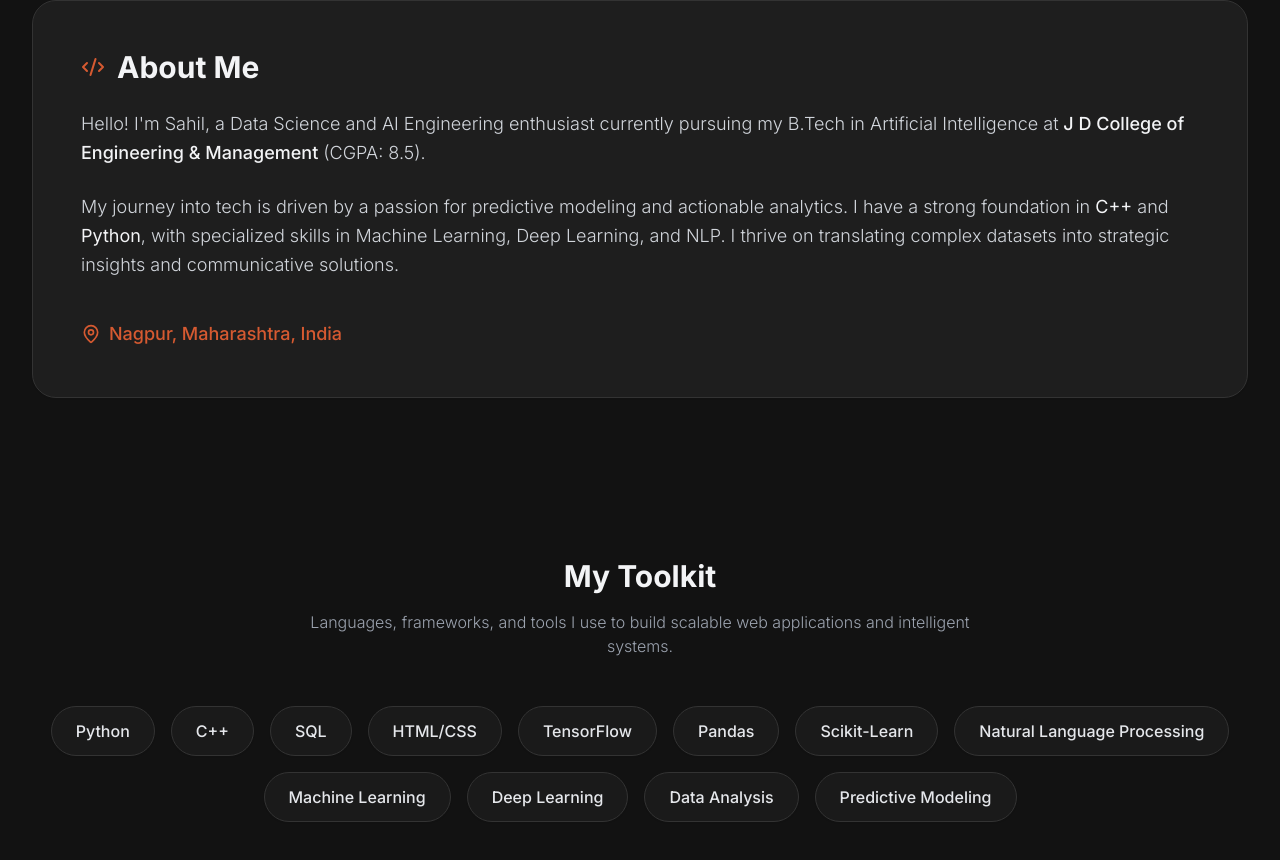
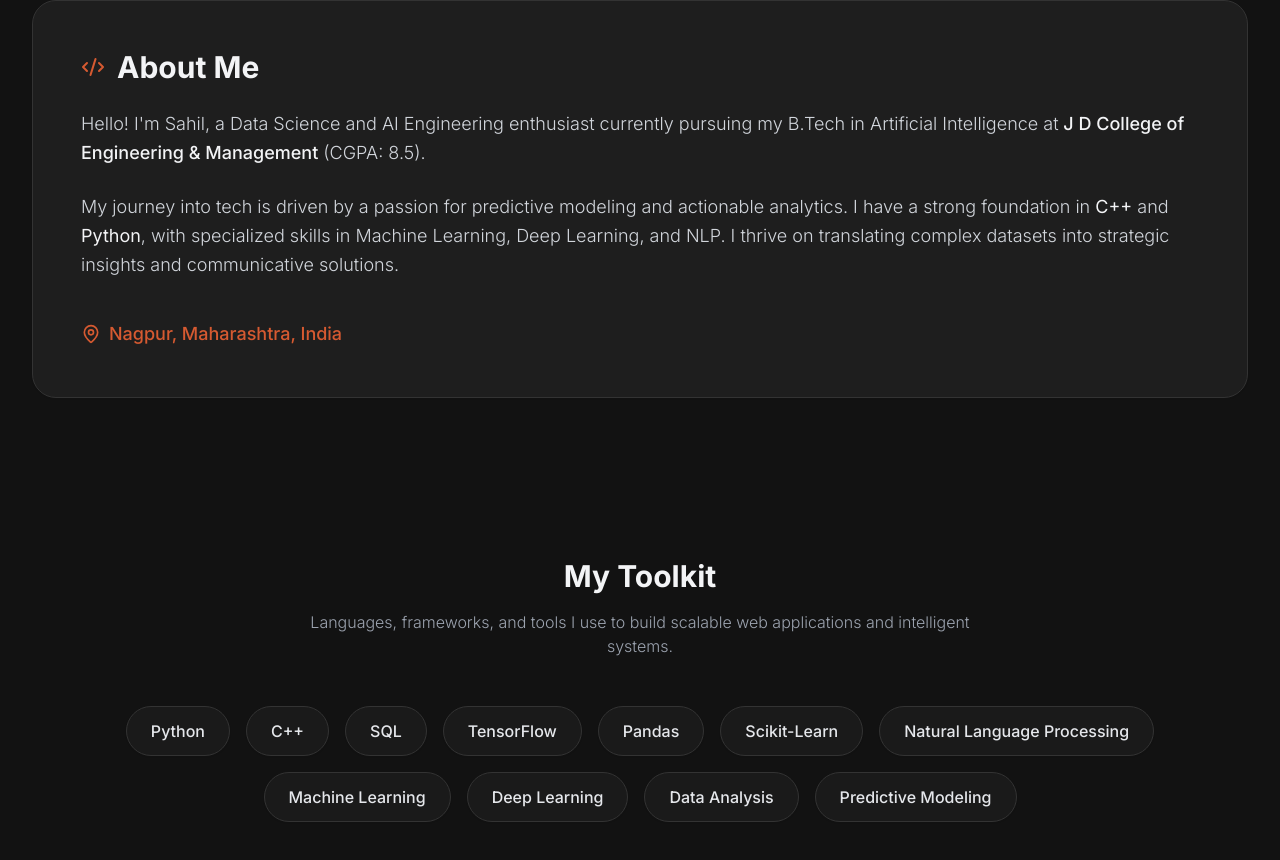
Before and after one commit to sahil007-ai/Portfolio, a Next.js app: page / in a window 1280 px wide. Shown: the part 880-1740 px from the top of the page. Built offline with nearby package versions, Linux system fonts and the light colour scheme.

Commit message:
Integrate Vercel Analytics and update portfolio profile content

```diff
--- a/package.json
+++ b/package.json
@@ -9,6 +9,7 @@
     "lint": "next lint"
   },
   "dependencies": {
+    "@vercel/analytics": "^2.0.1",
     "framer-motion": "^12.38.0",
     "lucide-react": "^0.577.0",
     "next": "14.2.35",
--- a/src/app/layout.tsx
+++ b/src/app/layout.tsx
@@ -2,12 +2,13 @@ import type { Metadata } from "next";
 import { Inter } from "next/font/google";
 import "./globals.css";
 import { ThemeProvider } from "@/components/ThemeProvider";
+import { Analytics } from "@vercel/analytics/react";
 
 const inter = Inter({ subsets: ["latin"], variable: "--font-inter" });
 
 export const metadata: Metadata = {
   title: "Sahil Somyani | Portfolio",
-  description: "Aspiring AI/ML Enthusiast | First-Year Student",
+  description: "AI/ML Enthusiast | First-Year Student",
 };
 
 export default function RootLayout({
@@ -25,6 +26,7 @@ export default function RootLayout({
           disableTransitionOnChange
         >
           {children}
+          <Analytics />
         </ThemeProvider>
       </body>
     </html>
--- a/src/components/Hero.tsx
+++ b/src/components/Hero.tsx
@@ -45,7 +45,7 @@ export default function Hero() {
           transition={{ delay: 0.4, duration: 0.5 }}
           className="text-xl md:text-2xl text-brown-medium dark:text-gray-300 mb-10 max-w-2xl font-light"
         >
-          Aspiring <span className="font-medium text-brown-dark dark:text-gray-100">Data Scientist & AI Engineer</span> | Machine Learning Specialist
+          <span className="font-medium text-brown-dark dark:text-gray-100">Data Scientist & AI Engineer</span> | Machine Learning Specialist
         </motion.p>
 
         <motion.div
--- a/src/components/Skills.tsx
+++ b/src/components/Skills.tsx
@@ -3,7 +3,7 @@
 import { motion } from "framer-motion";
 
 const skills = [
-  "Python", "C++", "SQL", "HTML/CSS", "TensorFlow", "Pandas",
+  "Python", "C++", "SQL", "TensorFlow", "Pandas",
   "Scikit-Learn", "Natural Language Processing", "Machine Learning",
   "Deep Learning", "Data Analysis", "Predictive Modeling"
 ];
```
Also changed, not shown: 2 other files (tests, documents, lock files or other folders).
